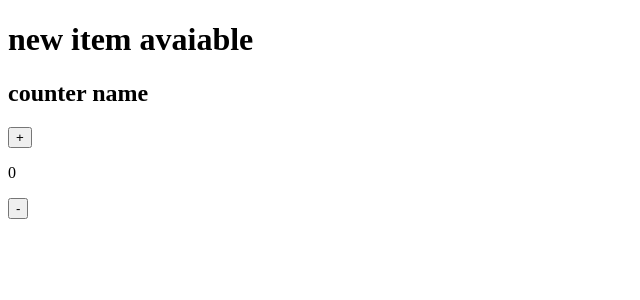
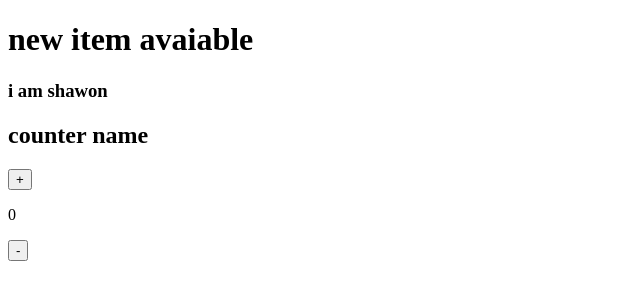
Before and after one commit to ekramulhasan/first_project, a Vue app: page / in a window 1280 px wide. Shown: the top 300 px of the page, without its empty margins (0-640 px from the left). Built offline with nearby package versions, Linux system fonts and the light colour scheme.

Commit message:
Provide and Inject

```diff
--- a/src/App.vue
+++ b/src/App.vue
@@ -12,11 +12,12 @@
 </template>
 
 <script setup>
-import { ref } from 'vue';
+import { provide, ref } from 'vue';
 import Counter from './components/Counter.vue';
 
 let title = ref('new item avaiable');
 let count = ref(0);
+provide('msg','i am shawon');
 
 let increment = (n) => count.value += n;
 
--- a/src/components/Counter.vue
+++ b/src/components/Counter.vue
@@ -1,5 +1,6 @@
 <template>
 
+<h3>{{ message }}</h3>
 <h2>{{ title }}</h2>
 
 <div class="">
@@ -14,9 +15,12 @@
 </template>
 
 <script setup>
-import { ref} from 'vue';
+import { inject, ref} from 'vue';
 
 const props = defineProps(['title','count']);
+defineEmits(['increaseBy','decreaseBy']);
+
+const message = inject('msg');
 
 
 </script>
```
